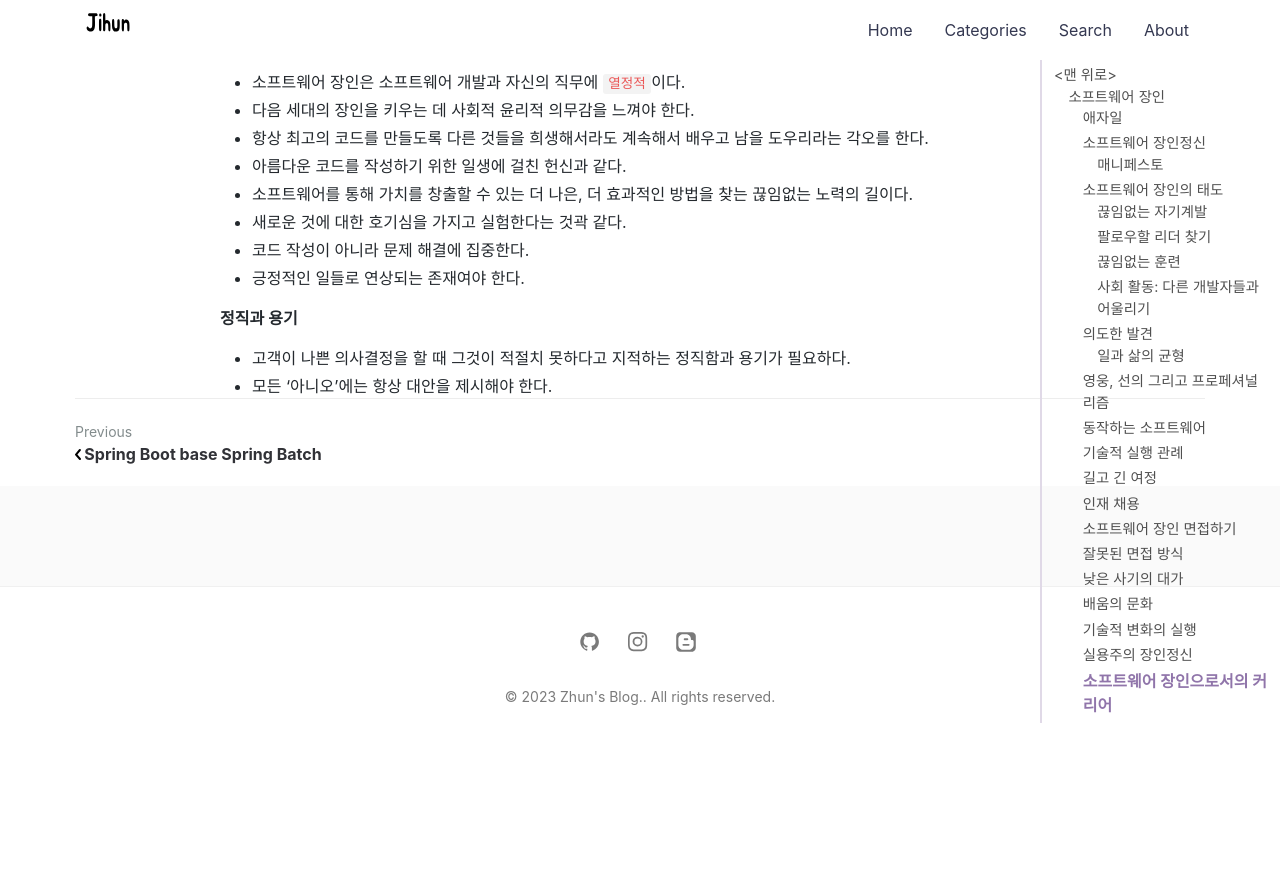
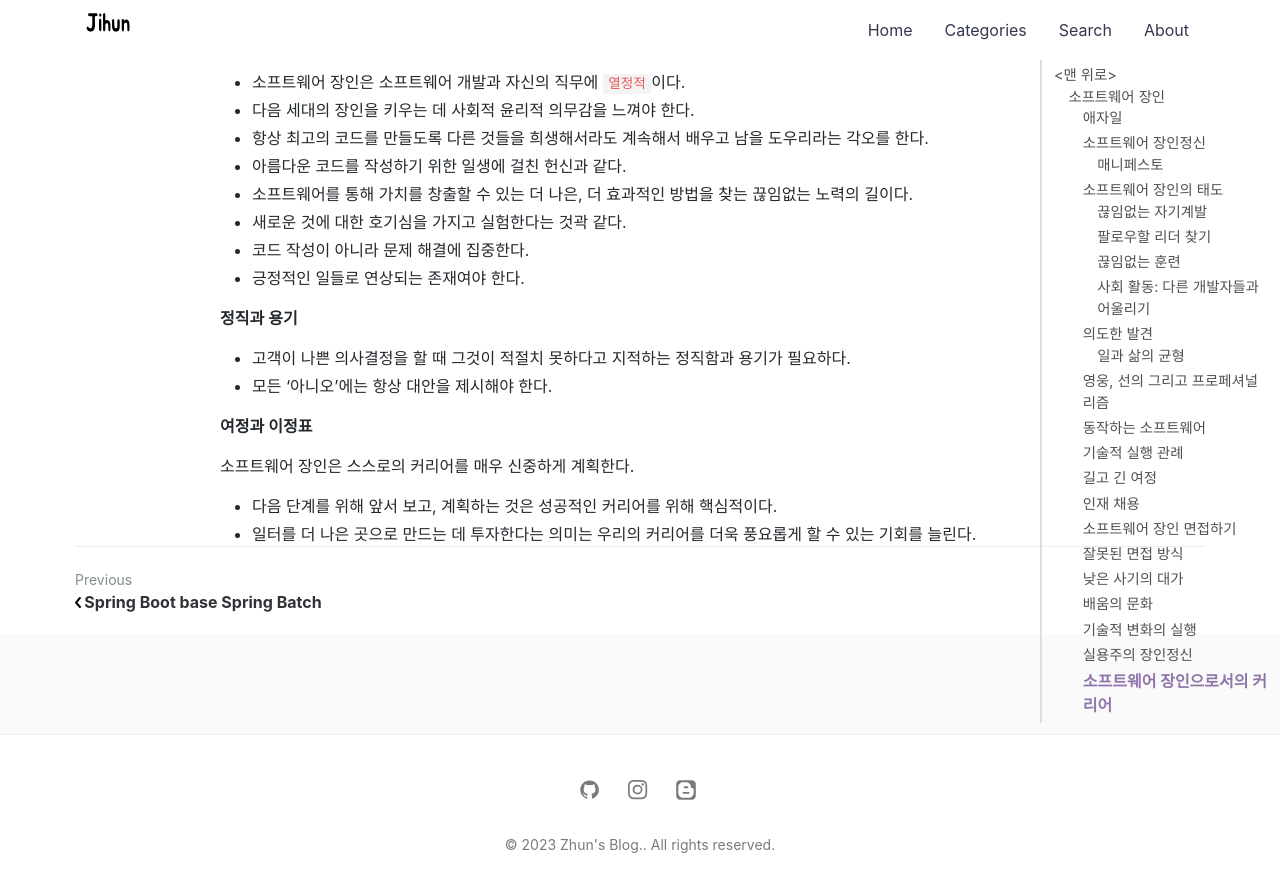
Before and after one commit to jihunparkme/jihunparkme.github.io, a Jekyll site: the page built from _posts/2023-02-01-a-software-master.md, in a window 1280 px wide and 900 px high, scrolled down 16930 px. Shown: the top 892 px of the window. Built offline with Jekyll 4.4.1, drawn with Linux system fonts in a browser that asks for light colours; nearby versions of some CDN libraries; comment, search, counter and statistics services are not loaded; before the commit the page ends 17682 px from its top, so only the background shows below that; some of the changed text lies outside the part shown.

Commit message:
[software master] 여정과 이정표

```diff
--- a/_posts/2023-02-01-a-software-master.md
+++ b/_posts/2023-02-01-a-software-master.md
@@ -689,3 +689,10 @@ Kent Back / J.B Rainsberger
 
 - 고객이 나쁜 의사결정을 할 때 그것이 적절치 못하다고 지적하는 정직함과 용기가 필요하다.
 - 모든 '아니오'에는 항상 대안을 제시해야 한다.
+
+**여정과 이정표**
+
+소프트웨어 장인은 스스로의 커리어를 매우 신중하게 계획한다.
+
+- 다음 단계를 위해 앞서 보고, 계획하는 것은 성공적인 커리어를 위해 핵심적이다.
+- 일터를 더 나은 곳으로 만드는 데 투자한다는 의미는 우리의 커리어를 더욱 풍요롭게 할 수 있는 기회를 늘린다.
```
